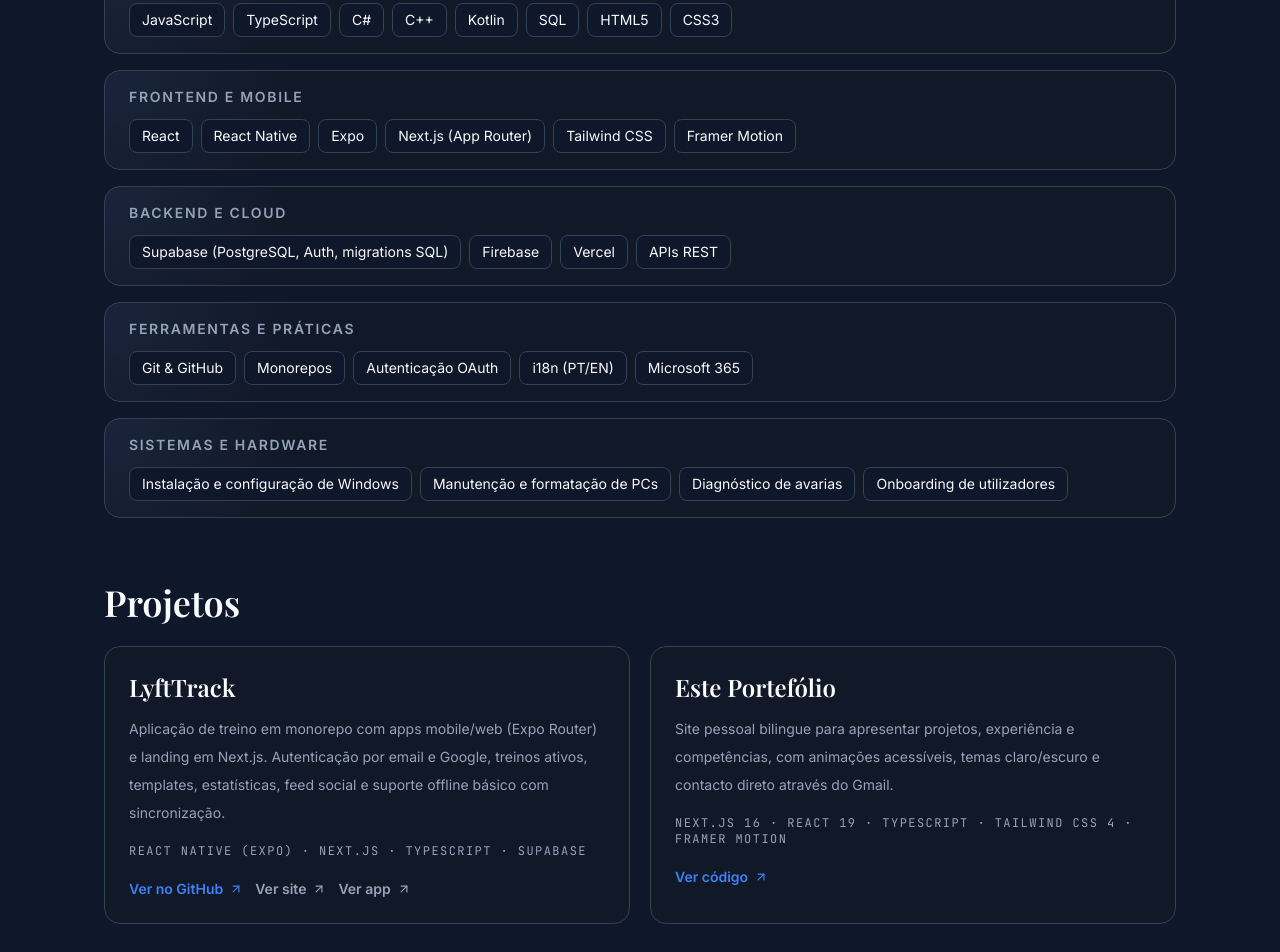
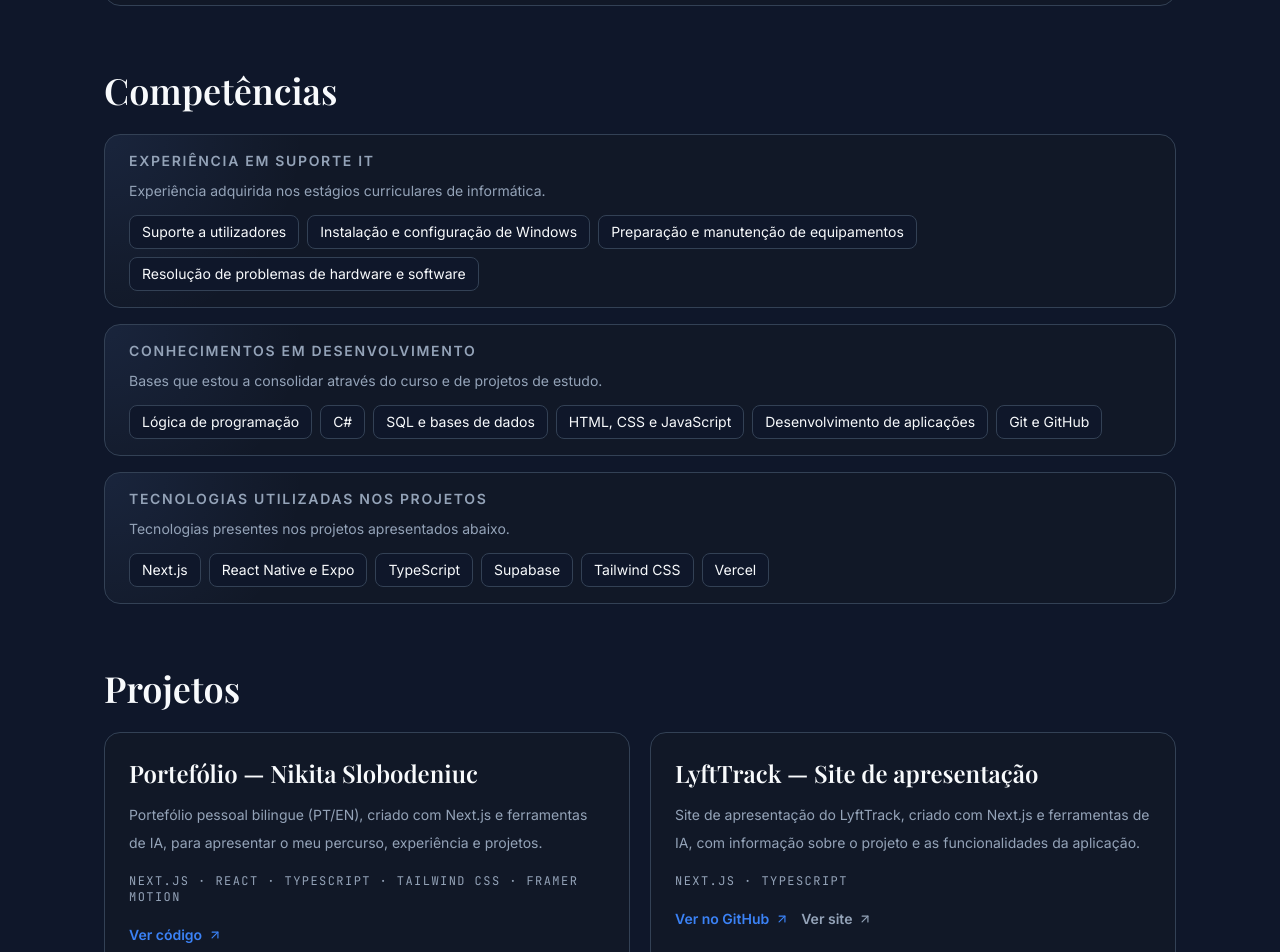
Before and after one commit to nikitayxp/portfolio-site, a Next.js app: page /pt in a window 1280 px wide. Shown: the part 1320-2272 px from the top of the page. Built offline with nearby package versions, Linux system fonts and the light colour scheme.

Commit message:
Align portfolio with current studies and IT support experience

```diff
--- a/src/app/layout.tsx
+++ b/src/app/layout.tsx
@@ -28,7 +28,7 @@ export const metadata: Metadata = {
     template: "%s | Nikita Slobodeniuc",
   },
   description:
-    "Full Stack Developer portfolio — Next.js, React Native, Supabase and modern web apps.",
+    "Nikita Slobodeniuc — Software Development student at ISTEC Lisbon, with IT support internship experience and personal projects.",
   metadataBase: new URL("https://nikitayxp.is-a.dev"),
   alternates: {
     languages: {
--- a/src/components/portfolio/portfolio-page.tsx
+++ b/src/components/portfolio/portfolio-page.tsx
@@ -66,14 +66,14 @@ export function PortfolioPage({ locale }: PortfolioPageProps) {
       navProjects: "Projetos",
       navExperience: "Experiência",
       navContact: "Contacto",
-      heroKicker: "Desenvolvedor Full Stack · ISTEC Lisboa",
+      heroKicker: "Estudante de Desenvolvimento de Software · ISTEC Lisboa",
       viewGithub: "Ver no GitHub",
       viewSite: "Ver site",
       viewApp: "Ver app",
       downloadResume: "Download CV",
-      impactTag: "Projetos pessoais e escolares publicados online.",
+      impactTag: "Formação em programação · Experiência em suporte IT",
       availability:
-        "Disponível para oportunidades em desenvolvimento full-stack e colaborações freelance.",
+        "À procura de oportunidades na área tecnológica onde possa contribuir, aprender e desenvolver as minhas competências.",
     },
     en: {
       navAbout: "About",
@@ -81,14 +81,14 @@ export function PortfolioPage({ locale }: PortfolioPageProps) {
       navProjects: "Projects",
       navExperience: "Experience",
       navContact: "Contact",
-      heroKicker: "Full Stack Developer · ISTEC Lisbon",
+      heroKicker: "Software Development Student · ISTEC Lisbon",
       viewGithub: "View on GitHub",
       viewSite: "View site",
       viewApp: "View app",
       downloadResume: "Download Resume",
-      impactTag: "Personal and school projects published online.",
+      impactTag: "Programming studies · IT support experience",
       availability:
-        "Available for full-stack development opportunities and freelance collaborations.",
+        "Looking for opportunities in technology where I can contribute, learn and develop my skills.",
     },
   }[locale];
 
@@ -102,24 +102,25 @@ export function PortfolioPage({ locale }: PortfolioPageProps) {
 
   const skillGroups = [
     {
-      label: locale === "pt" ? "Linguagens" : "Languages",
-      items: content.skills.languages,
+      label: locale === "pt" ? "Experiência em suporte IT" : "IT support experience",
+      description: locale === "pt"
+        ? "Experiência adquirida nos estágios curriculares de informática."
+        : "Experience gained during my curricular IT internships.",
+      items: content.skills.support,
     },
     {
-      label: locale === "pt" ? "Frontend e Mobile" : "Frontend and Mobile",
-      items: content.skills.frontendAndMobile,
+      label: locale === "pt" ? "Conhecimentos em desenvolvimento" : "Development foundations",
+      description: locale === "pt"
+        ? "Bases que estou a consolidar através do curso e de projetos de estudo."
+        : "Foundations I am building through my studies and learning projects.",
+      items: content.skills.development,
     },
     {
-      label: locale === "pt" ? "Backend e Cloud" : "Backend and Cloud",
-      items: content.skills.backendAndCloud,
-    },
-    {
-      label: locale === "pt" ? "Ferramentas e práticas" : "Tools and practices",
-      items: content.skills.tools,
-    },
-    {
-      label: locale === "pt" ? "Sistemas e Hardware" : "Systems and Hardware",
-      items: content.skills.systemsAndHardware,
+      label: locale === "pt" ? "Tecnologias utilizadas nos projetos" : "Technologies used in my projects",
+      description: locale === "pt"
+        ? "Tecnologias presentes nos projetos apresentados abaixo."
+        : "Technologies used in the projects shown below.",
+      items: content.skills.projectTechnologies,
     },
   ];
 
@@ -357,15 +358,18 @@ export function PortfolioPage({ locale }: PortfolioPageProps) {
             className="font-display text-3xl sm:text-4xl"
             stagger={0.05}
           />
+          {content.about.map((paragraph) => (
             <motion.p
+              key={paragraph}
               className="mt-4 max-w-3xl text-sm leading-7 text-muted sm:text-base"
               variants={fadeSlideUp(0.2)}
               initial="hidden"
               whileInView="visible"
               viewport={{ once: true }}
             >
-            {content.summary}
+              {paragraph}
             </motion.p>
+          ))}
         </SectionReveal>
         <SectionReveal
           as="section"
@@ -402,6 +406,9 @@ export function PortfolioPage({ locale }: PortfolioPageProps) {
                   <h3 className="text-sm font-semibold uppercase tracking-[0.12em] text-muted">
                     {group.label}
                   </h3>
+                  <p className="mt-2 text-sm leading-6 text-muted">
+                    {group.description}
+                  </p>
                   <ul className="mt-3 flex flex-wrap gap-2">
                     {group.items.map((item) => (
                       <li
--- a/src/content/profile.ts
+++ b/src/content/profile.ts
@@ -33,6 +33,7 @@ export type ProfileContent = {
   github: string;
   resumeUrl: string;
   summary: string;
+  about: string[];
   ctaPrimary: string;
   ctaSecondary: string;
   sections: {
@@ -44,11 +45,9 @@ export type ProfileContent = {
     contact: string;
   };
   skills: {
-    languages: string[];
-    frontendAndMobile: string[];
-    backendAndCloud: string[];
-    tools: string[];
-    systemsAndHardware: string[];
+    support: string[];
+    development: string[];
+    projectTechnologies: string[];
   };
   projects: ProjectItem[];
   experience: TimelineItem[];
@@ -59,7 +58,7 @@ export type ProfileContent = {
 export const profileContent: Record<Locale, ProfileContent> = {
   pt: {
     name: "Nikita Slobodeniuc",
-    title: "Desenvolvedor Full Stack",
+    title: "Desenvolvimento de Software · Suporte IT",
     location: "Loures, Lisboa, Portugal",
     email: "nikitayxp@gmail.com",
     phone: "+351 937 855 313",
@@ -67,7 +66,13 @@ export const profileContent: Record<Locale, ProfileContent> = {
     github: "https://github.com/nikitayxp",
     resumeUrl: "/CV_Nikita_Slobodeniuc_PT.pdf",
     summary:
-      "Desenvolvedor Full Stack com projetos em Next.js, React Native e Supabase, e experiência prática de 600 horas em contexto empresarial (suporte técnico, administração de Windows e onboarding de equipamentos). Trabalho ponta a ponta: interface, lógica de negócio, base de dados e deploy. Formação em Desenvolvimento de Software no ISTEC e base técnica em Gestão e Programação de Sistemas Informáticos.",
+      "Estudante do 2.º ano do CTeSP em Desenvolvimento de Software no ISTEC Lisboa, com formação profissional em informática e 600 horas de experiência de estágio em suporte técnico. Estou a desenvolver conhecimentos de programação e desenvolvimento de aplicações através da formação e de projetos pessoais.",
+    about: [
+      "Frequento o 2.º ano do CTeSP em Desenvolvimento de Software no ISTEC Lisboa e concluí o curso profissional de Técnico de Gestão e Programação de Sistemas Informáticos.",
+      "Realizei dois estágios curriculares de informática, na Wellow Network e no Colégio Integrado Monte Maior, num total de 600 horas. Nessas experiências, trabalhei em suporte a utilizadores, preparação de equipamentos, configuração de Windows e resolução de problemas de hardware e software.",
+      "Ao longo do curso, tenho desenvolvido bases em diferentes linguagens de programação, bases de dados e desenvolvimento de aplicações, incluindo C# e tecnologias web. Complemento a formação com projetos pessoais e utilizo ferramentas de inteligência artificial como apoio ao planeamento, estudo e revisão de código, procurando compreender e aplicar o que aprendo.",
+      "Resido em Loures, tenho carta de condução e estou à procura de oportunidades na área tecnológica onde possa contribuir, aprender com profissionais experientes e desenvolver as minhas competências.",
+    ],
     ctaPrimary: "Ver Projetos",
     ctaSecondary: "Falar Comigo",
     sections: {
@@ -79,67 +84,53 @@ export const profileContent: Record<Locale, ProfileContent> = {
       contact: "Contacto",
     },
     skills: {
-      languages: [
-        "JavaScript",
+      support: [
+        "Suporte a utilizadores",
+        "Instalação e configuração de Windows",
+        "Preparação e manutenção de equipamentos",
+        "Resolução de problemas de hardware e software",
+      ],
+      development: [
+        "Lógica de programação",
+        "C#",
+        "SQL e bases de dados",
+        "HTML, CSS e JavaScript",
+        "Desenvolvimento de aplicações",
+        "Git e GitHub",
+      ],
+      projectTechnologies: [
+        "Next.js",
+        "React Native e Expo",
         "TypeScript",
-        "C#",
-        "C++",
-        "Kotlin",
-        "SQL",
-        "HTML5",
-        "CSS3",
-      ],
-      frontendAndMobile: [
-        "React",
-        "React Native",
-        "Expo",
-        "Next.js (App Router)",
+        "Supabase",
         "Tailwind CSS",
-        "Framer Motion",
-      ],
-      backendAndCloud: [
-        "Supabase (PostgreSQL, Auth, migrations SQL)",
-        "Firebase",
         "Vercel",
-        "APIs REST",
-      ],
-      tools: [
-        "Git & GitHub",
-        "Monorepos",
-        "Autenticação OAuth",
-        "i18n (PT/EN)",
-        "Microsoft 365",
-      ],
-      systemsAndHardware: [
-        "Instalação e configuração de Windows",
-        "Manutenção e formatação de PCs",
-        "Diagnóstico de avarias",
-        "Onboarding de utilizadores",
       ],
     },
     projects: [
       {
-        name: "LyftTrack",
-        stack: ["React Native (Expo)", "Next.js", "TypeScript", "Supabase"],
+        name: "Portefólio — Nikita Slobodeniuc",
+        stack: ["Next.js", "React", "TypeScript", "Tailwind CSS", "Framer Motion"],
         summary:
-          "Aplicação de treino em monorepo com apps mobile/web (Expo Router) e landing em Next.js. Autenticação por email e Google, treinos ativos, templates, estatísticas, feed social e suporte offline básico com sincronização.",
+          "Portefólio pessoal bilingue (PT/EN), criado com Next.js e ferramentas de IA, para apresentar o meu percurso, experiência e projetos.",
+        githubUrl: "https://github.com/nikitayxp/portfolio-site",
+        githubLabel: "Ver código",
+      },
+      {
+        name: "LyftTrack — Site de apresentação",
+        stack: ["Next.js", "TypeScript"],
+        summary:
+          "Site de apresentação do LyftTrack, criado com Next.js e ferramentas de IA, com informação sobre o projeto e as funcionalidades da aplicação.",
         githubUrl: "https://github.com/nikitayxp/lyfttrack",
         siteUrl: "https://lyfttrack-site.vercel.app",
-        appUrl: "https://lyfttrack-app.vercel.app",
       },
       {
-        name: "Este Portefólio",
-        stack: [
-          "Next.js 16",
-          "React 19",
-          "TypeScript",
-          "Tailwind CSS 4",
-          "Framer Motion",
-        ],
+        name: "LyftTrack — Aplicação web",
+        stack: ["React Native (Expo)", "TypeScript", "Supabase"],
         summary:
-          "Site pessoal bilingue para apresentar projetos, experiência e competências, com animações acessíveis, temas claro/escuro e contacto direto através do Gmail.",
-        githubUrl: "https://github.com/nikitayxp/portfolio-site",
-        githubLabel: "Ver código",
+          "Projeto pessoal de uma aplicação web para registar treinos e acompanhar a evolução, desenvolvido com recurso a ferramentas de IA. Em desenvolvimento.",
+        githubUrl: "https://github.com/nikitayxp/lyfttrack",
+        appUrl: "https://lyfttrack-app.vercel.app",
       },
     ],
     experience: [
@@ -185,7 +176,7 @@ export const profileContent: Record<Locale, ProfileContent> = {
   },
   en: {
     name: "Nikita Slobodeniuc",
-    title: "Full Stack Developer",
+    title: "Software Development · IT Support",
     location: "Loures, Lisbon, Portugal",
     email: "nikitayxp@gmail.com",
     phone: "+351 937 855 313",
@@ -193,7 +184,13 @@ export const profileContent: Record<Locale, ProfileContent> = {
     github: "https://github.com/nikitayxp",
     resumeUrl: "/CV_Nikita_Slobodeniuc_EN.pdf",
     summary:
-      "Full Stack Developer with projects in Next.js, React Native and Supabase, plus 600 hours of hands-on corporate experience in IT support, Windows administration and device onboarding. Comfortable working end to end: interface, business logic, database and deployment. Studying Software Development at ISTEC, with a technical background in IT Systems Management and Programming.",
+      "Second-year Software Development CTeSP student at ISTEC Lisbon, with vocational training in IT and 600 hours of internship experience in technical support. I am building my programming and application development knowledge through my studies and personal projects.",
+    about: [
+      "I am in the second year of the Software Development CTeSP at ISTEC Lisbon and have completed a vocational course in IT Systems Management and Programming.",
+      "I completed two curricular IT internships at Wellow Network and Colégio Integrado Monte Maior, totalling 600 hours. My work included user support, device preparation, Windows configuration and troubleshooting hardware and software issues.",
+      "My studies cover the foundations of different programming languages, databases and application development, including C# and web technologies. I also work on personal projects and use AI tools to support planning, study and code review, aiming to understand and apply what I learn.",
+      "I live in Loures, hold a driving licence and am looking for opportunities in technology where I can contribute, learn from experienced professionals and develop my skills.",
+    ],
     ctaPrimary: "View Projects",
     ctaSecondary: "Contact Me",
     sections: {
@@ -205,67 +202,53 @@ export const profileContent: Record<Locale, ProfileContent> = {
       contact: "Contact",
     },
     skills: {
-      languages: [
-        "JavaScript",
+      support: [
+        "User support",
+        "Windows installation and configuration",
+        "Device preparation and maintenance",
+        "Hardware and software troubleshooting",
+      ],
+      development: [
+        "Programming fundamentals",
+        "C#",
+        "SQL and databases",
+        "HTML, CSS and JavaScript",
+        "Application development",
+        "Git and GitHub",
+      ],
+      projectTechnologies: [
+        "Next.js",
+        "React Native and Expo",
         "TypeScript",
-        "C#",
-        "C++",
-        "Kotlin",
-        "SQL",
-        "HTML5",
-        "CSS3",
-      ],
-      frontendAndMobile: [
-        "React",
-        "React Native",
-        "Expo",
-        "Next.js (App Router)",
+        "Supabase",
         "Tailwind CSS",
-        "Framer Motion",
-      ],
-      backendAndCloud: [
-        "Supabase (PostgreSQL, Auth, SQL migrations)",
-        "Firebase",
         "Vercel",
-        "REST APIs",
-      ],
-      tools: [
-        "Git & GitHub",
-        "Monorepos",
-        "OAuth authentication",
-        "i18n (PT/EN)",
-        "Microsoft 365",
-      ],
-      systemsAndHardware: [
-        "Windows installation and configuration",
-        "PC maintenance and imaging",
-        "Hardware troubleshooting",
-        "User onboarding",
       ],
     },
     projects: [
       {
-        name: "LyftTrack",
-        stack: ["React Native (Expo)", "Next.js", "TypeScript", "Supabase"],
+        name: "Portfolio — Nikita Slobodeniuc",
+        stack: ["Next.js", "React", "TypeScript", "Tailwind CSS", "Framer Motion"],
         summary:
-          "Workout tracking app in a monorepo: mobile/web client with Expo Router and a Next.js landing page. Email and Google auth, live workouts, routine templates, statistics, social feed and basic offline sync.",
+          "Bilingual personal portfolio (PT/EN), created with Next.js and AI tools to present my background, experience and projects.",
+        githubUrl: "https://github.com/nikitayxp/portfolio-site",
+        githubLabel: "View source",
+      },
+      {
+        name: "LyftTrack — Project website",
+        stack: ["Next.js", "TypeScript"],
+        summary:
+          "LyftTrack project website, created with Next.js and AI tools, with information about the project and the application's features.",
         githubUrl: "https://github.com/nikitayxp/lyfttrack",
         siteUrl: "https://lyfttrack-site.vercel.app",
-        appUrl: "https://lyfttrack-app.vercel.app",
       },
       {
-        name: "This Portfolio",
-        stack: [
-          "Next.js 16",
-          "React 19",
-          "TypeScript",
-          "Tailwind CSS 4",
-          "Framer Motion",
-        ],
+        name: "LyftTrack — Web application",
+        stack: ["React Native (Expo)", "TypeScript", "Supabase"],
         summary:
-          "Bilingual personal site for presenting projects, experience and skills, with accessible animations, light and dark themes, and direct contact through Gmail.",
-        githubUrl: "https://github.com/nikitayxp/portfolio-site",
-        githubLabel: "View source",
+          "Personal web application project for logging workouts and tracking progress, developed with AI tools. In development.",
+        githubUrl: "https://github.com/nikitayxp/lyfttrack",
+        appUrl: "https://lyfttrack-app.vercel.app",
       },
     ],
     experience: [
```
Lines whose indentation alone changed are shown as unchanged.
